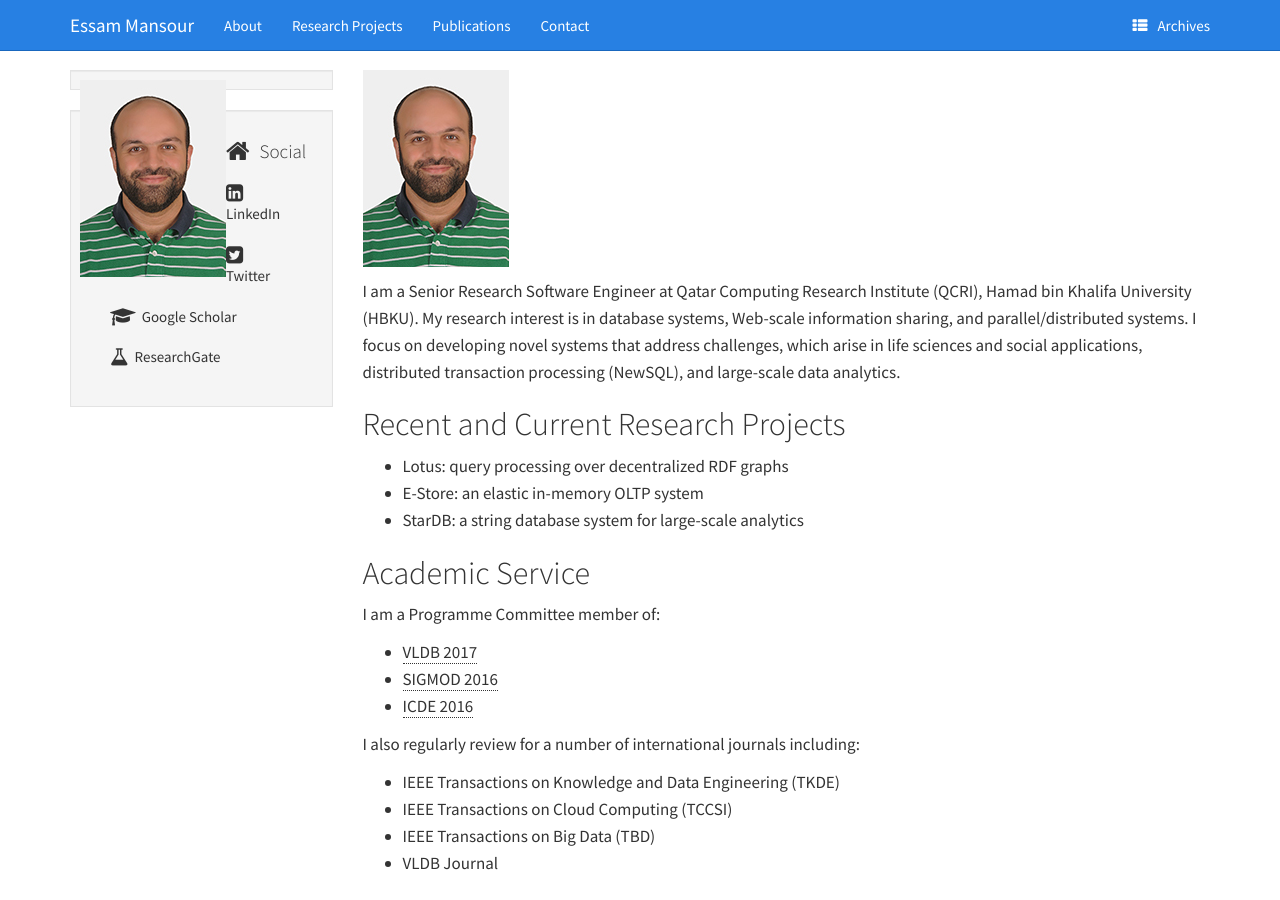
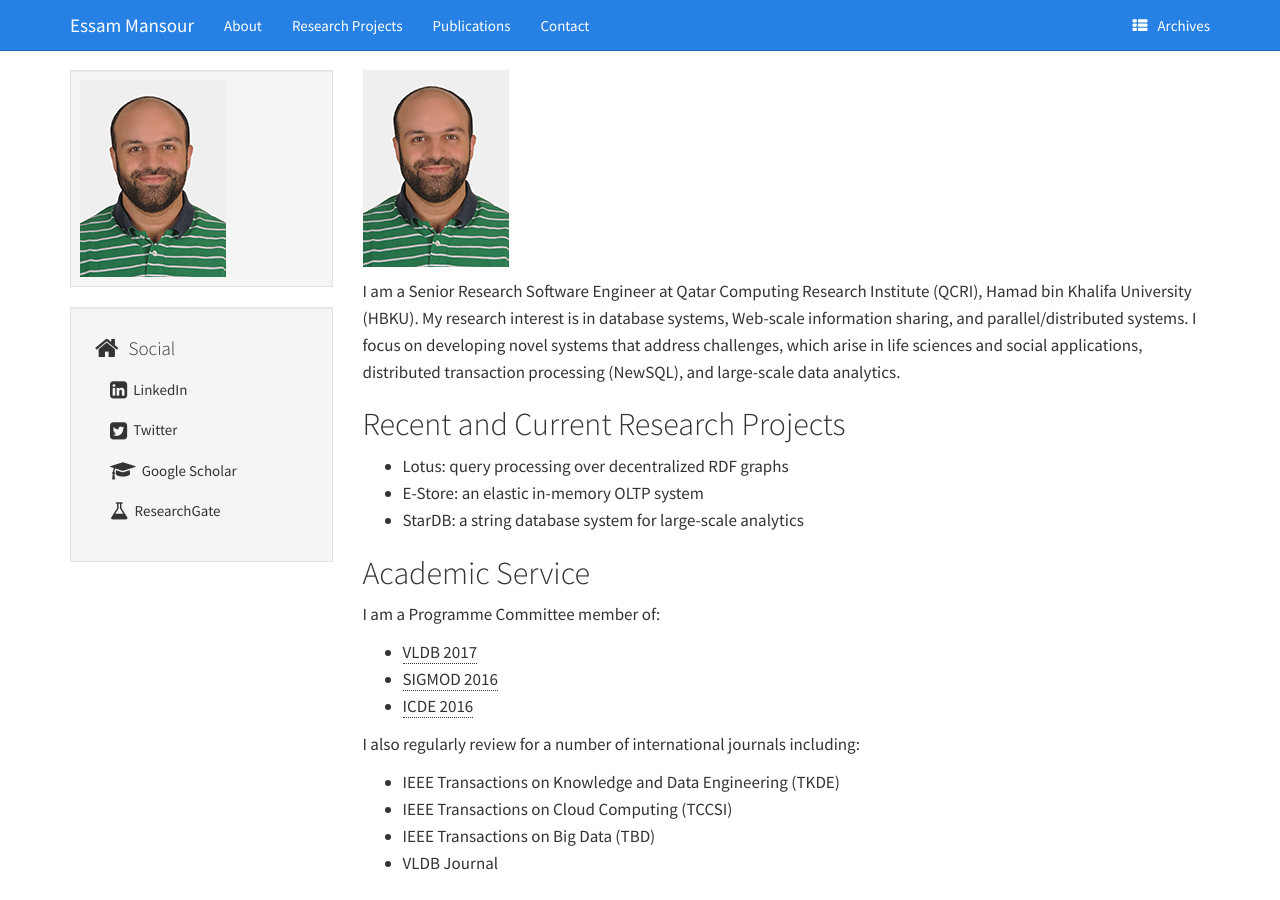
Before and after one commit to mansoure/mansoure.github.io, a Jekyll site: the page built from index.md, in a window 1280 px wide. Built offline with Jekyll 4.4.1, drawn with Linux system fonts in a browser that asks for light colours.

Commit message:
add themes

```diff
--- a/_layouts/default.html
+++ b/_layouts/default.html
@@ -57,7 +57,7 @@
 		<div class="col-sm-3" id="sidebar">
             <aside>
 				<section class="well well-sm">
-				<img style="float: left;" alt="thumbnail of Essam" src="images/essam2.jpg"  />
+				<img style="float: center;" alt="thumbnail of Essam" src="images/essam2.jpg"  />
 				</section>
 
 				<section class="well well-sm">
```
